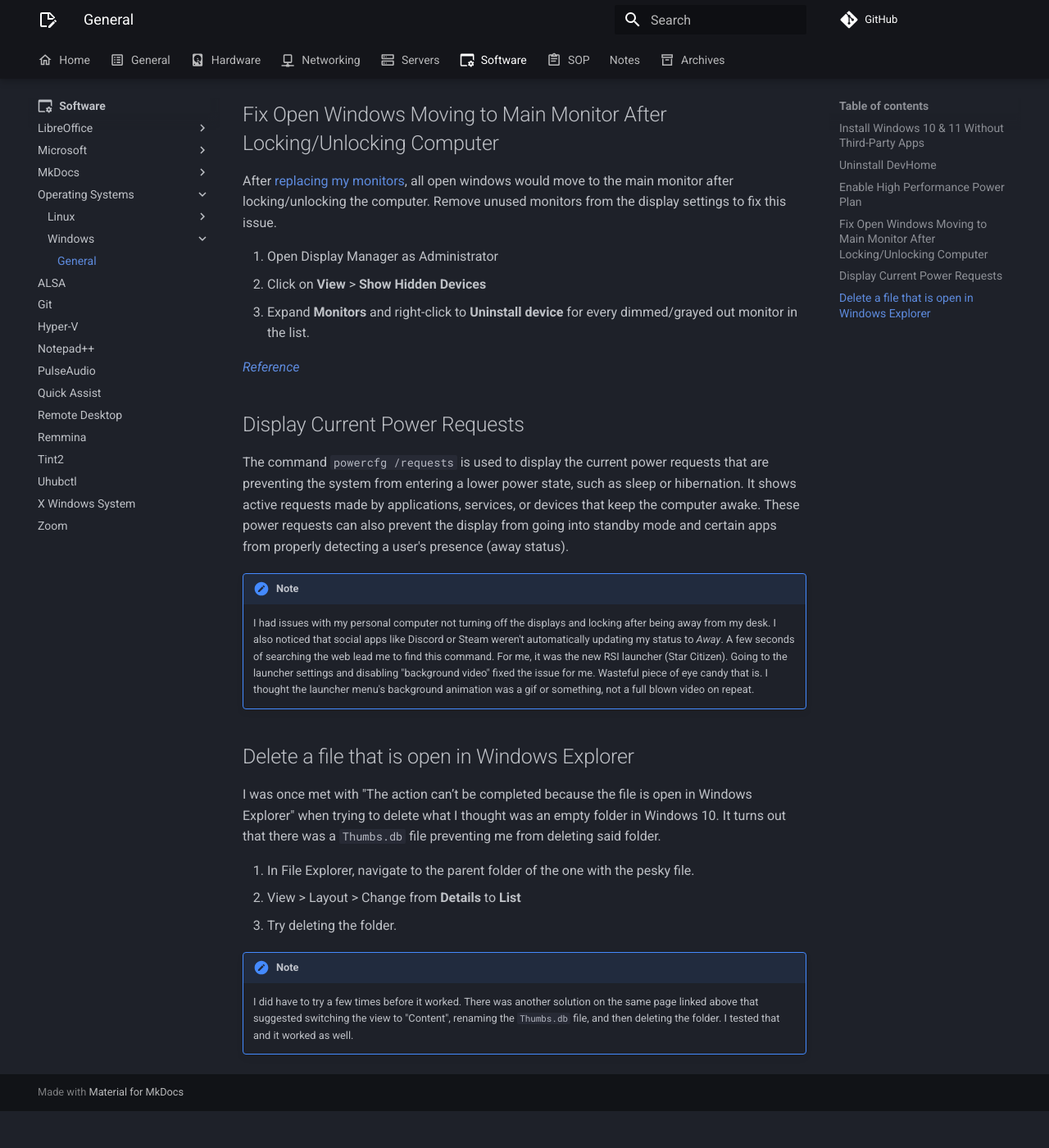
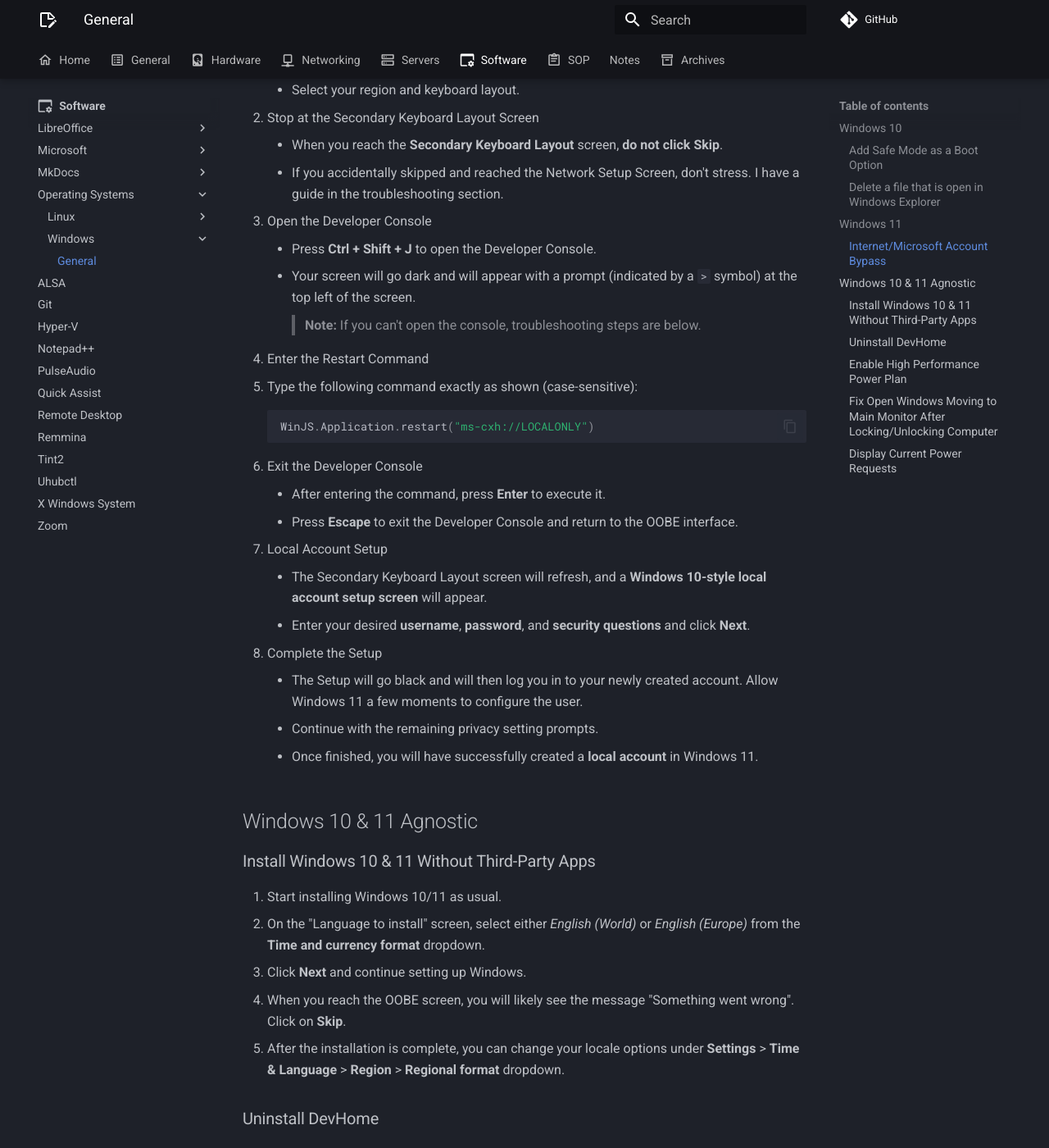
Before and after one commit to rmscode/binary-garden, an MkDocs documentation site: the page built from docs/software/operating-systems/windows/windows.md, in a window 1280 px wide and 1400 px high, scrolled down 1235 px. Shown: the whole window at 82% size. Built offline with MkDocs 1.6.1 and Material for MkDocs 9.7.7, drawn with Linux system fonts in a browser that asks for light colours; comment, search, counter and statistics services are not loaded; before the commit the page ends 2590 px from its top, so only the background shows below that; some of the changed text lies outside the part shown.

Commit message:
feat(windows): windows 11 internet/microsoft account bypass during install
Also organized this page a bit by adding "Windows 10", "Windows 11" and "Windows 10 & 11 Agnostic" sections.

````diff
--- a/docs/software/operating-systems/windows/windows.md
+++ b/docs/software/operating-systems/windows/windows.md
@@ -1,14 +1,73 @@
 # Microsoft Windows
 
-## Install Windows 10 & 11 Without Third-Party Apps
+## Windows 10
+
+### Add Safe Mode as a Boot Option
+
+1. Open an elevated Command Prompt.
+2. Paste the following command and press <kbd>Enter</kbd>:
+    ```cmd
+    bcdedit /copy {Current} /d “Windows 10 Safe Mode”
+    ```
+3. Close the Command Prompt.
+4. Press <kbd>Windows</kbd> + <kbd>R</kbd>, type `msconfig`, and press <kbd>Enter</kbd> to open the System Configuration window.
+5. Click on the **Boot** tab to confirm the option has been added.
+
+### Delete a file that is open in Windows Explorer
+
+I was once met with "The action can’t be completed because the file is open in Windows Explorer" when trying to delete what I thought was an empty folder in Windows 10. It turns out that there was a `Thumbs.db` file preventing me from deleting said folder.
+
+1. In File Explorer, navigate to the folder of the pesky file.
+2. View > Layout > Change from **Details** to **List**
+3. Try deleting the folder.
+
+!!! note
+
+    I did have to try a few times before it worked. There was another solution on the same page linked above that suggested switching the view to "Content", renaming the `Thumbs.db` file, and then deleting the folder. I tested that and it worked as well.
+
+## Windows 11
+
+### Internet/Microsoft Account Bypass
+
+Microsoft will be removing a [popular method](https://www.neowin.net/news/kb5053658-microsoft-wants-to-remove-windows-11-bypassnro-bypass-for-internet-msa/) of bypassing the Microsoft Account requirement during Windows 11 installation. However, a savvy user found [another way](https://github.com/the-P1neapple/WinJS-Microsoft-Account-Bypass).
+
+1. Start Windows 11 Setup
+    - Begin the Windows 11 Setup Process.
+    - Select your region and keyboard layout.
+2. Stop at the Secondary Keyboard Layout Screen
+    - When you reach the **Secondary Keyboard Layout** screen, **do not click Skip**.
+    - If you accidentally skipped and reached the Network Setup Screen, don't stress. I have a guide in the troubleshooting section.
+3. Open the Developer Console
+    - Press **Ctrl + Shift + J** to open the Developer Console.
+    - Your screen will go dark and will appear with a prompt (indicated by a `>` symbol) at the top left of the screen.
+    > **Note:** If you can't open the console, troubleshooting steps are below.
+4. Enter the Restart Command
+- Type the following command exactly as shown (case-sensitive):<br>
+    ```javascript
+    WinJS.Application.restart("ms-cxh://LOCALONLY")
+    ```
+5. Exit the Developer Console
+    - After entering the command, press **Enter** to execute it.
+    - Press **Escape** to exit the Developer Console and return to the OOBE interface.
+6. Local Account Setup
+    - The Secondary Keyboard Layout screen will refresh, and a **Windows 10-style local account setup screen** will appear.
+    - Enter your desired **username**, **password**, and **security questions** and click **Next**.
+7. Complete the Setup
+    - The Setup will go black and will then log you in to your newly created account. Allow Windows 11 a few moments to configure the user.
+    - Continue with the remaining privacy setting prompts.
+    - Once finished, you will have successfully created a **local account** in Windows 11.
+
+## Windows 10 & 11 Agnostic
+
+### Install Windows 10 & 11 Without Third-Party Apps
 
 1. Start installing Windows 10/11 as usual.
 2. On the "Language to install" screen, select either *English (World)* or *English (Europe)* from the **Time and currency format** dropdown.
 3. Click **Next** and continue setting up Windows.
-4. When you reach the OOBE screen, you will likely see the message "something went wrong". Click on **Skip**.
+4. When you reach the OOBE screen, you will likely see the message "Something went wrong". Click on **Skip**.
 5. After the installation is complete, you can change your locale options under **Settings** > **Time & Language** > **Region** > **Regional format** dropdown.
 
-## Uninstall DevHome
+### Uninstall DevHome
 
 Microsoft started installing this automatically, but most users have no need for it.
 
@@ -23,7 +82,7 @@
 
     [*Reference*](https://superuser.com/questions/1456837/powershell-get-appxpackage-not-working)
 
-## Enable High Performance Power Plan
+### Enable High Performance Power Plan
 
 On certain laptops, sometimes the high performance power plan is not available. To enable, run the following command in the command prompt:
 
@@ -33,7 +92,7 @@
 
 This definitely works for Windows 10, but should work for Windows 11 as well.
 
-## Fix Open Windows Moving to Main Monitor After Locking/Unlocking Computer
+### Fix Open Windows Moving to Main Monitor After Locking/Unlocking Computer
 
 After [replacing my monitors](../../../notes/2024.md#11112024-1556), all open windows would move to the main monitor after locking/unlocking the computer. Remove unused monitors from the display settings to fix this issue.
 
@@ -43,22 +102,10 @@
 
 [*Reference*](https://trycatch.dev/2020/09/05/fixing-windows-moving-and-resizing-your-windows-after-sleep)
 
-## Display Current Power Requests
+### Display Current Power Requests
 
 The command `powercfg /requests` is used to display the current power requests that are preventing the system from entering a lower power state, such as sleep or hibernation. It shows active requests made by applications, services, or devices that keep the computer awake. These power requests can also prevent the display from going into standby mode and certain apps from properly detecting a user's presence (away status).
 
 !!! note
 
     I had issues with my personal computer not turning off the displays and locking after being away from my desk. I also noticed that social apps like Discord or Steam weren't automatically updating my status to *Away*. A few seconds of searching the web lead me to find this command. For me, it was the new RSI launcher (Star Citizen). Going to the launcher settings and disabling "background video" fixed the issue for me. Wasteful piece of eye candy that is. I thought the launcher menu's background animation was a gif or something, not a full blown video on repeat.
-
-## Delete a file that is open in Windows Explorer
-
-I was once met with "The action can’t be completed because the file is open in Windows Explorer" when trying to delete what I thought was an empty folder in Windows 10. It turns out that there was a `Thumbs.db` file preventing me from deleting said folder.
-
-1. In File Explorer, navigate to the parent folder of the one with the pesky file.
-2. View > Layout > Change from **Details** to **List**
-3. Try deleting the folder.
-
-!!! note
-
-    I did have to try a few times before it worked. There was another solution on the same page linked above that suggested switching the view to "Content", renaming the `Thumbs.db` file, and then deleting the folder. I tested that and it worked as well.
````
